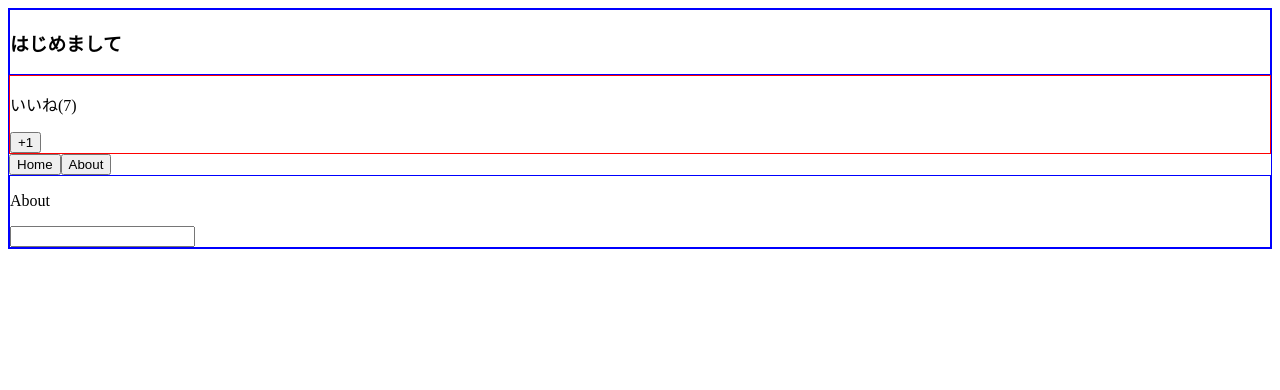
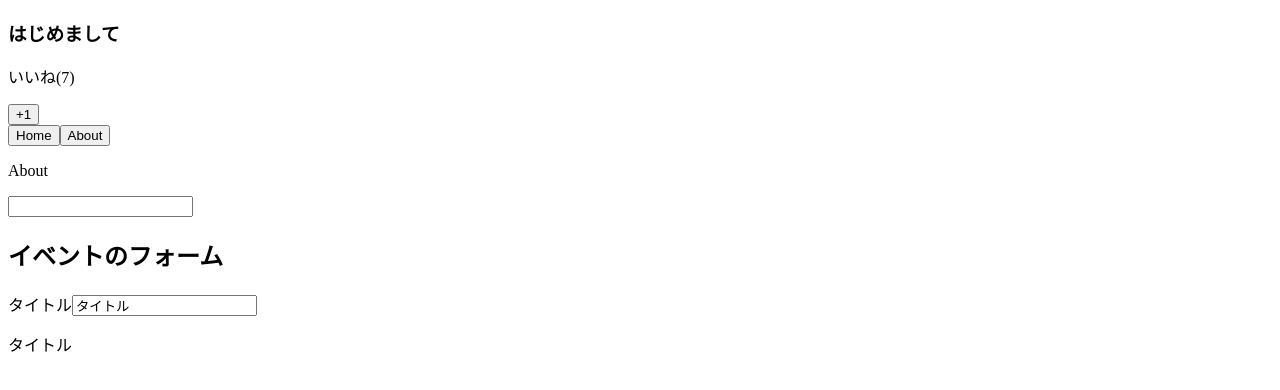
Before and after one commit to sora1129/vue-spa, a Vue app: page / in a window 1280 px wide. Both pictures are taken after a click on the button "About". Shown: the top 390 px of the page. Built offline with nearby package versions, Linux system fonts and the light colour scheme.

Commit message:
feat: formの作成

```diff
--- a/src/App.vue
+++ b/src/App.vue
@@ -9,6 +9,16 @@
     <keep-alive>
       <component :is="currentComponet"></component>
     </keep-alive>
+    <div>
+      <h2>イベントのフォーム</h2>
+      <label for="title">タイトル</label>
+      <input
+        id="title"
+        type="text"
+        v-model="eventData.title"
+      >
+      <p>{{ eventData.title }}</p>
+    </div>
   </div>
 </template>
 
@@ -21,7 +31,10 @@
     data() {
       return {
         number: 14,
-        currentComponet: "Home"
+        currentComponet: "Home",
+        eventData: {
+          title: "タイトル"
+        }
       };
     },
     components: {
@@ -36,9 +49,3 @@
     },
   }
 </script>
-
-<style scoped>
-  div {
-    border: 1px solid blue;
-  }
-</style>
--- a/src/components/LikeHeader.vue
+++ b/src/components/LikeHeader.vue
@@ -17,9 +17,3 @@
   };
 
 </script>
-
-<style scoped>
-  h1 {
-    color: red;
-  }
-</style>
--- a/src/components/LikeNumber.vue
+++ b/src/components/LikeNumber.vue
@@ -20,9 +20,3 @@
     },
   };
 </script>
-
-<style scoped>
-  div {
-    border: 1px solid red;
-  }
-</style>
--- a/src/components/MyAbout.vue
+++ b/src/components/MyAbout.vue
@@ -4,17 +4,3 @@
     <input>
   </div>
 </template>
-
-<script>
-  export default {
-    destroyed() {
-      console.log("destroyed");
-    },
-    deactivated() {
-      console.log("deactivated");
-    },
-    activated() {
-      console.log("activated");
-    }
-  };
-</script>
```
